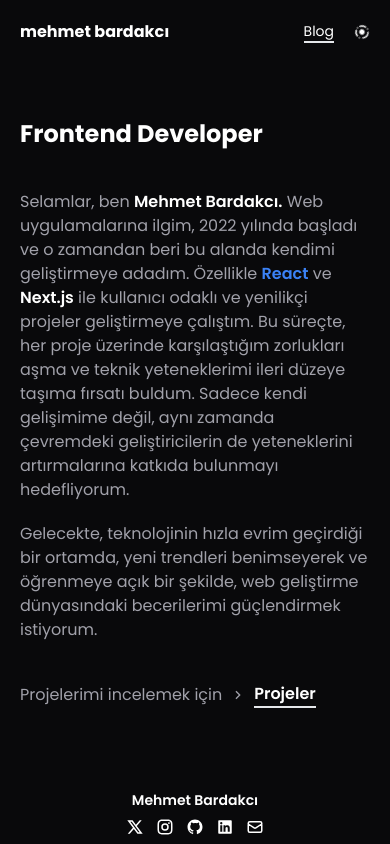
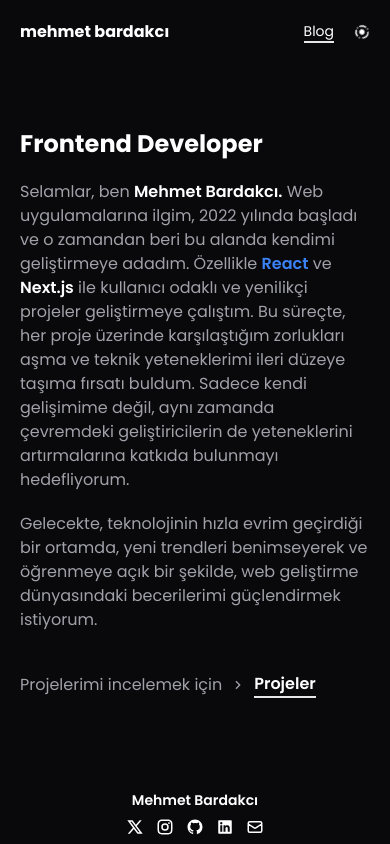
Before and after one commit to devcebir/mehmetbardakcicom, a Next.js app: page / in a window 390 px wide. Built offline with nearby package versions, Linux system fonts and the light colour scheme.

Commit message:
update responsive design

```diff
--- a/app/page.js
+++ b/app/page.js
@@ -12,7 +12,7 @@ const page = () => {
         <h2 className="text-6xl font-bold max-lg:text-4xl max-md:text-3xl max-sm:text-2xl max-xsm:text-xl">
           Frontend Developer
         </h2>
-        <div className="text-zinc-400 flex flex-col gap-5 text-2xl mt-10 max-lg:text-xl max-md:text-base max-sm:text-base max-xsm:text-sm">
+        <div className="text-zinc-400 flex flex-col gap-5 text-2xl mt-10 max-sm:mt-5 max-lg:text-xl max-md:text-base max-sm:text-base">
           <p>
             Selamlar, ben{" "}
             <span className="text-white font-semibold hover:text-amber-600 transform transition-all duration-300">
--- a/components/header/index.js
+++ b/components/header/index.js
@@ -2,9 +2,7 @@ import Link from "next/link";
 import "@/components/header/header.css";
 import { TbAtom2Filled } from "react-icons/tb";
 
-export const metadata = {
-  title: "Mehmet Bardakcı - Projeler",
-};
+
 const Header = () => {
   return (
     <header className="flex justify-between items-center text-3xl py-5 max-lg:text-2xl max-sm:text-base">
```
